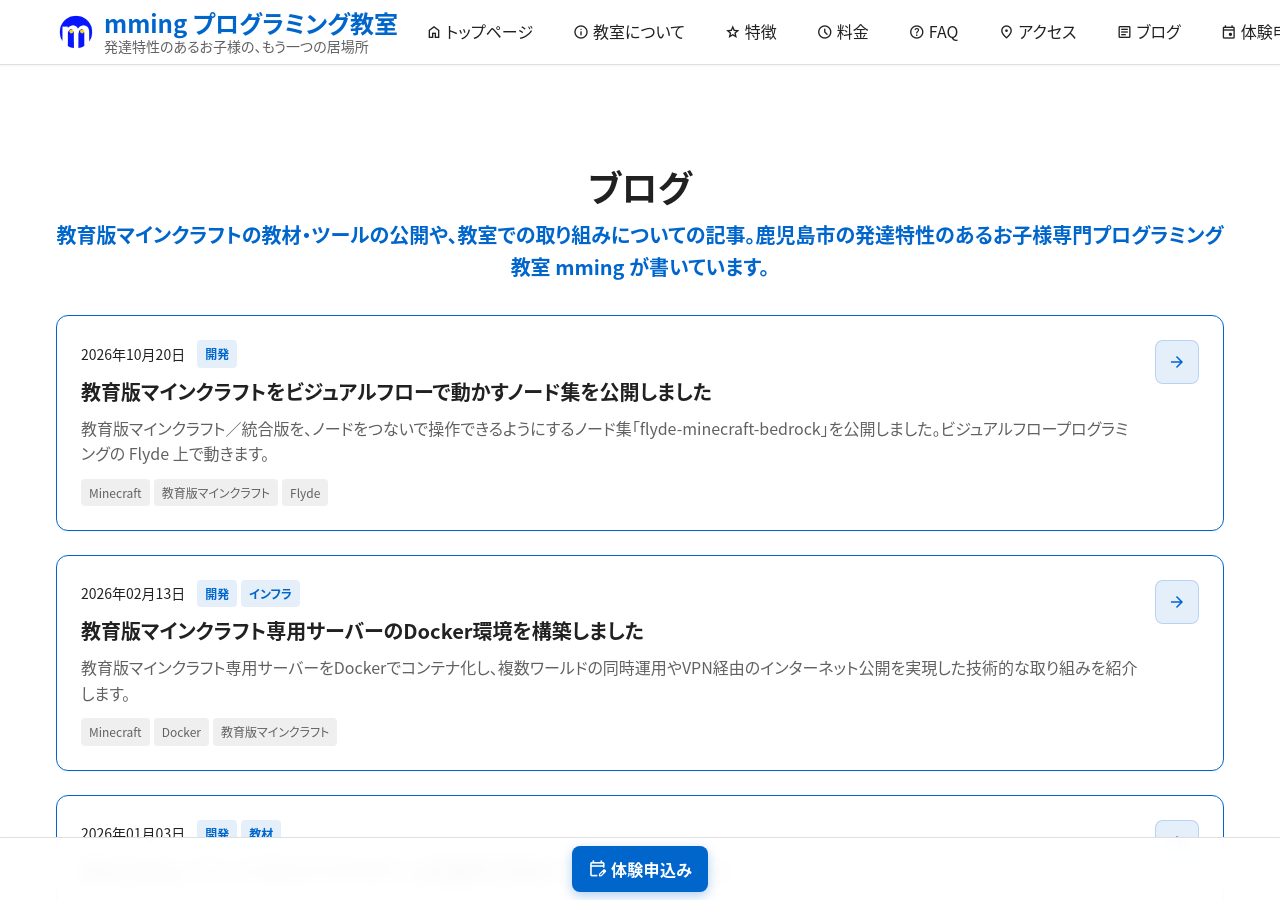
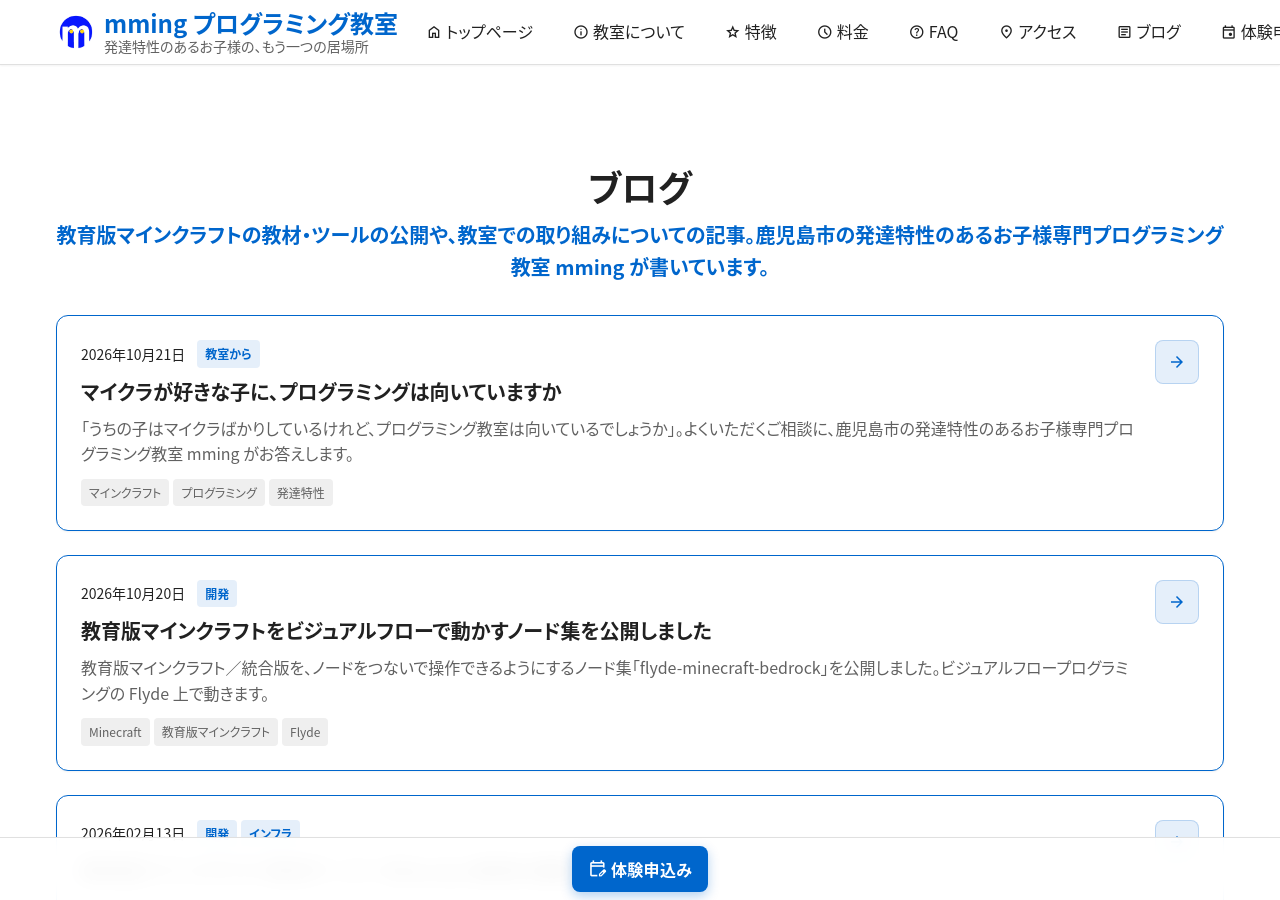
Before and after one commit to Mming-Lab/Mming-Lab.github.io, a Jekyll site: the page built from blog.html, in a window 1280 px wide and 900 px high. Built offline with Jekyll 4.4.1, drawn with Linux system fonts in a browser that asks for light colours; part of the change alters nothing that is shown.

Commit message:
content: 教室の実態に合わせて記述を訂正し、保護者向けの記事を追加
毎回の授業記録を通して読み、サイトの記述と突き合わせた結果の修正。

【訂正した誤り】
- 「決まったカリキュラムはありません」は誤り。課題の順番は全員同じで、
  違うのは進捗と復習の回数だった。「進む順番は同じ、進み方は一人ひとり」に
- 「同じ教材で全員を進めることはしません」も同様に誤り
- 「マンツーマン」→「少人数で個別に学習」。一斉授業はしない旨を明記

【構造の整理】
特徴02「その日の調子で、居場所を選べます」は場所と道具の話なのに、
学習の進度の話が混ざっていた。授業の中身を扱う特徴03へ移した。

【追加】
- 特徴03に「動けばいい、とは考えていません」。組んだ命令を一緒に見て、
  どう考えたかを本人から聞く時間について
- 特徴03・FAQ に「一歩手前から始めるクラス」。年齢や段階によっては
  別のクラスで教材を選ぶ形から始まる。この選択肢がサイトに無く、
  「うちの子にはまだ早い」と諦める家庭を取りこぼしていた
- FAQ に「検定や資格は取れますか？」。教室で受けられること、
  ただし本人が興味を示さないときは勧めないことを明記

【新規記事】
「マイクラが好きな子に、プログラミングは向いていますか」
保護者向けの記事が1本も無かったため追加。マインクラフトが好きなことと
プログラミングが面白いことは同じではない、という線引きを軸にした。

近道を探すのは全員がやること、繰り返しの壁は全員が止まること、
粘れる長さは安心と関係していること、声を出さない子ほどこちらから
見にいくこと。いずれも一人の事例ではなく、全体に共通して見られたもの。

Co-Authored-By: Claude Opus 5 <noreply@anthropic.com>

```diff
--- a/_data/faq.yml
+++ b/_data/faq.yml
@@ -137,12 +137,26 @@ items:
   - question: "どんなカリキュラムですか？"
     on_homepage: true
     answer: |
-      決まったカリキュラムはありません。
-      お子様の様子を見ながら、進め方も教材も変えていきます。
+      教育版マインクラフトの課題を、決まった順番で進めていきます。
+      ただ、どこまで進むか、何度戻って復習するかは、お子様によって違います。
 
-      読むのが負担そうなら文字の少ないものに、
-      手を動かしたい時期なら動かせるものに切り替えます。
-      「まだ一歩手前の段階かもしれない」と思えば、戻ることもあります。
+      一気に進む子もいれば、前に戻ることを繰り返す子もいます。
+      「今日は復習にする」と自分で決める子もいます。急かすことはありません。
+
+      まだ早いと感じるお子様には、もう一歩手前から始めるクラスがあります。
+      そちらでは、その日にやりたい教材を選んでいただきます。
+
+  # 注: 検定は希望者のみ。本人が興味を示さないときはこちらから勧めない。
+  #     合格を約束する書き方にしないこと（成果ではなく状態を語る方針）。
+  - question: "検定や資格は取れますか？"
+    answer: |
+      ご希望があれば、教室で2つの検定を受けられます。
+      [タイピングの検定](https://kentei.e-typing.ne.jp/){:target="_blank" rel="noopener noreferrer"}と[プログラミングの検定](https://programming-sc.com/){:target="_blank" rel="noopener noreferrer"}です。
+
+      通い慣れた場所で受けられるので、知らない会場へ行く負担がありません。
+
+      ただ、全員に受けていただくものではありません。
+      お子様が興味を示さないときは、こちらから勧めることはしません。
 
   - question: "クラスはどうやって決まりますか？"
     answer: |
--- a/_data/features.yml
+++ b/_data/features.yml
@@ -125,15 +125,6 @@ items:
             text: "考えるときに動きたい子のための上下昇降デスク"
           # - icon: "light_mode"
           #   text: "照明：300〜1000ルクスで調整可能"
-      - title: "決まったカリキュラムはありません"
-        content: "お子様の様子を見ながら、進め方も教材も変えていきます"
-        points:
-          - icon: "tune"
-            text: "同じ教材で全員を進めることはしません。合わないと感じたら別のものに切り替えます"
-          - icon: "speed"
-            text: "読むのが負担なら、文字の少ないものへ。手を動かしたい子には、動かせるものへ"
-          - icon: "track_changes"
-            text: "「まだ一歩手前の段階かもしれない」と思えば、戻ることもあります"
 
       - title: "足りない道具は、作ります"
         content: "売っているものでは足りないところは、こちらで作っています"
@@ -162,8 +153,8 @@ items:
           width: 600
           height: 600
     details:
-      - title: "前半30分：マンツーマンでじっくり学習"
-        content: "周りを気にせず、自分のペースで確実にスキルを身につけます"
+      - title: "前半30分：少人数で個別に学習"
+        content: "一斉授業はしません。周りを気にせず、自分のペースで進めます"
         points:
           - icon: "speed"
             text: "その日のペースに合わせます。進まない日があっても構いません"
@@ -187,4 +178,34 @@ items:
           - icon: "groups"
             text: "助け合う雰囲気ができてくると、こちらが促さなくても話し合いが進みます"
 
+      # 注: 以前ここに「決まったカリキュラムはありません」と書いていたが誤り。
+      # 課題の順番は全員同じで、違うのは進捗と復習の回数。
+      # 一斉授業はせず、少人数で個別に見る形。
+      - title: "進む順番は同じ、進み方は一人ひとり"
+        content: "課題の順番は決まっています。どこまで進むか、何度戻るかが、お子様によって違います"
+        points:
+          - icon: "speed"
+            text: "一気に進む子も、何度も前に戻って復習する子もいます。急かしません"
+          - icon: "track_changes"
+            text: "つまずいた一つ手前に戻って、そこを繰り返すこともあります"
+          - icon: "tune"
+            text: "まだ早いと感じるお子様には、もう一歩手前から始めるクラスがあります"
+
+      # 【ソースレビュー】
+      # 「動けば正解」としていた時期に、同じ命令をただ並べて先へ進んでしまい、
+      # まとめ方を覚えないまま次に入るお子様が続出した。そのため教材を改造して
+      # 組んだ命令を確認できるようにし、一緒に見る時間を入れている。
+      #
+      # 注: 復習の仕組み（シール・ポイントカード）はここに書かない。
+      #     考案したものなので、真似されると差が消える。
+      - title: "動けばいい、とは考えていません"
+        content: "課題が解けたかどうかだけでなく、どう組み立てたかを一緒に見ます"
+        points:
+          - icon: "visibility"
+            text: "できあがった命令を画面で一緒に見て、どう考えたのかを本人から聞きます"
+          - icon: "speed"
+            text: "同じ命令を何度も並べても動きます。そのまま先へ進まないようにしています"
+          - icon: "question_answer"
+            text: "分かったふりのまま進むと、あとで必ず止まります。それを防ぐ時間です"
+
 # 画像スライダー設定
--- /dev/null
+++ b/_posts/2026-10-21-minecraft-and-programming.md
@@ -0,0 +1,107 @@
+---
+layout: post
+title: "マイクラが好きな子に、プログラミングは向いていますか"
+date: 2026-10-21
+slug: minecraft-and-programming
+categories: [教室から]
+tags: [マインクラフト, プログラミング, 発達特性, 教室選び]
+description: "「うちの子はマイクラばかりしているけれど、プログラミング教室は向いているでしょうか」。よくいただくご相談に、鹿児島市の発達特性のあるお子様専門プログラミング教室 mming がお答えします。"
+---
+
+体験のお申し込みをいただくとき、よくこうご相談をいただきます。「うちの子はマインクラフトばかりしているのですが、プログラミングは向いているでしょうか」。
+
+正直にお答えすると、同じではありません。マインクラフトが好きなお子様はたくさんいらっしゃいます。そのなかで、プログラミングを面白いと感じるお子様は、もう少し少ないです。
+
+今日はその違いと、私たちが教室で何をしているかについて書きます。
+
+## マインクラフトの楽しみ方は、ひとつではありません
+
+同じようにマインクラフトが好きでも、何が楽しいのかはお子様によって違います。
+
+建物を作るのが楽しい子がいます。素材を集めて整理するのが楽しい子がいます。仕掛けを組んで、思ったとおりに動くかを試すのが楽しい子がいます。誰かと一緒に遊びたい子もいれば、ひとりで黙々と進めたい子もいます。
+
+どれも立派な楽しみ方です。ただ、そのうちプログラミングにつながりやすいのは、三番目のタイプです。
+
+## 教室でしていること
+
+mming では教育版マインクラフトを使っています。ただ、おうちで遊んでいるマインクラフトとは、やることが少し違います。
+
+画面の中にエージェントという小さなキャラクターがいて、この子に命令を出して課題を解きます。「前に3歩進む」「ブロックを置く」といった命令を、積み木のように組み合わせていく形です。
+
+ここが大事なところなのですが、その課題は、自分の手でやれば一瞬で終わります。わざわざ命令を組み立てなくても、ブロックを並べればいいのです。
+
+## 近道を探すのは、全員がやります
+
+ときどき、こんな発言が出ます。「じゃあこれは自分で壊せばいいじゃん、そしたらクリアじゃん」。
+
+これは一部のお子様の話ではありません。記録を読み返すと、全員が通ります。手でやる、設定を変える、同じ命令をただ並べる。やり方は違っても、楽な道を見つける力はみんな持っています。
+
+ですので、叱ることはありません。近道に気づけるのは、よく見ている証拠です。
+
+ただ、その日はたいてい疲れています。前の課題でがんばったあとだったり、学校の行事が続いたあとだったり。考えるのがしんどい日は、誰にでもあります。
+
+一度の様子で「この子は向いていない」と判断しないのは、そういう理由です。
+
+## 動けばいい、とは考えていません
+
+課題は、命令を並べれば解けます。ただ、同じ命令を何度も並べても動きますし、「これを4回」とまとめても動きます。画面の上では、どちらも同じように正解に見えます。
+
+以前は、動いたらよしとしていました。すると同じ命令を並べるだけで先へ進めてしまい、まとめ方を覚えないまま次の課題に入ってしまいます。お子様にしてみれば当たり前の近道で、変えるべきはこちらの見方のほうでした。
+
+そこで今は、できあがった命令を一緒に見るようにしています。どう考えて組み立てたのかを、本人の口から聞きます。
+
+## いちばんの壁は、タイピングではありません
+
+ここで必ず出てくるのが「繰り返し」です。同じことを4回するときに、4回書くのではなく「これを4回」とまとめて表す。これがプログラミングの最初の山です。
+
+正直に書きますが、**この山は全員が止まります**。例外を見たことがありません。みんな「めんどくさい」と言います。「こっちのほうが楽なんだ」と本当に腑に落ちるまでには、何か月もかかります。
+
+キーボードが打てるかを心配される方が多いのですが、そこは大丈夫です。命令は積み木のように並べる形なので、文字を打たずに始められます。文字を読むのが負担なお子様には、ふりがなを付けたり、読み上げを使ったりします。本当の壁は、こちらのほうです。
+
+## 安心していないと、考えられません
+
+この山を越えるのに必要なのは、実は頭のよさではありません。粘れる長さです。
+
+分からないときに、すぐ手を止めてしまうか、もう少し「こうかな、ああかな」と試せるか。ここで差がつきます。
+
+そして、この粘りは、安心していると長く続きます。間違えても怒られない、できなくても急かされない。そう分かってくると、考えている時間がはっきり伸びていきます。
+
+私たちが教室の居心地にこだわるのは、優しくしたいからだけではありません。そこが、考える力の土台になるからです。
+
+## 進む順番は同じで、進み方が違います
+
+教室のプログラミングは、教育版マインクラフトが土台です。用意した課題を、決まった順番で進んでいきます。
+
+ただ、進み方は同じではありません。何度も前に戻って復習する子がいます。一気に進む子がいます。つまずいた一つ手前に戻って、そこを繰り返す子がいます。
+
+「今日はしんどいから復習にする」と、自分で決める子もいます。一斉授業はしません。少人数で、一人ずつ見ています。
+
+## 一歩手前から始めるクラスがあります
+
+年齢が小さかったり、プログラミングの考え方にたどり着く前の段階だったりすることがあります。その場合は別のクラスで、もう少し手前から始めます。
+
+そのクラスでは、教材を自分で選びます。絵とルールで作るプログラミング、実際のブロックを並べて作るプログラミング。3Dペンで立体を作るものや、AIと協働で絵を描くものもあります。並べておいて、その日にやりたいものを選んでもらいます。
+
+選べるようにしてから、教室に来るのを楽しみにする子が増えました。「これがやりたい」と自分から言える子も出てきました。難しすぎるものを前にして固まる時間が、なくなったからだと思います。
+
+ここで考える力が育ってきたら、マインクラフトのほうに進みます。
+
+## できたことには、こちらから気づきにいきます
+
+できたものを見せにくる子がいます。黙って画面の前で待っている子もいます。家に帰ってから話す子もいます。
+
+声に出してくれる子には、こちらもすぐ気づけます。難しいのは、黙っている子のほうです。ですので、言ってこない子ほど、こちらから見にいくようにしています。
+
+声を出すのがしんどい子には、「手を挙げるだけでいいよ」と伝えることもあります。それで伝わるなら、それでいいと思っています。
+
+伝え方はそれぞれですが、うまくいったことを誰かに知ってほしい気持ちは、多くのお子様に共通しています。それが次の課題に向かう力になります。
+
+## どちらなのかは、一緒に見させてください
+
+ここまで読んで、「うちの子はどちらだろう」と思われたかもしれません。
+
+正直なところ、おうちでの遊び方だけでは分かりにくいです。日によっても変わりますし、作るのが好きだった子が、あるとき仕掛けに夢中になることもあります。
+
+[無料の体験](/trial/)を30分ほどで行っています。実際にエージェントを動かすところまでやっていただくので、お子様がどちらに動くかは、だいたい見えてきます。
+
+合わないと感じたときは、こちらからも正直にお伝えします。お子様の時間も、ご家庭の時間も、大切なものですから。
```
